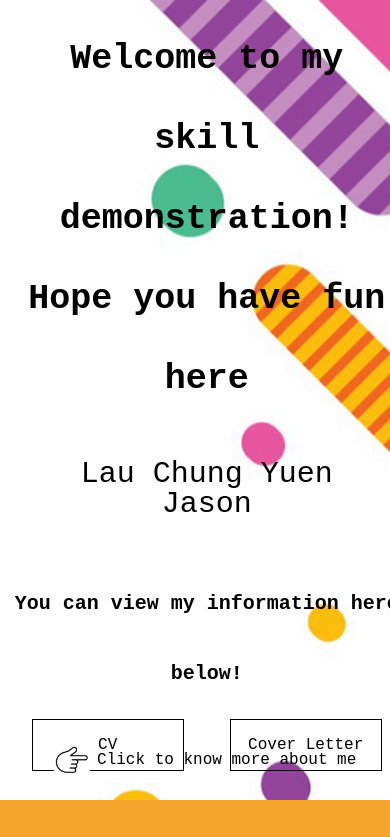
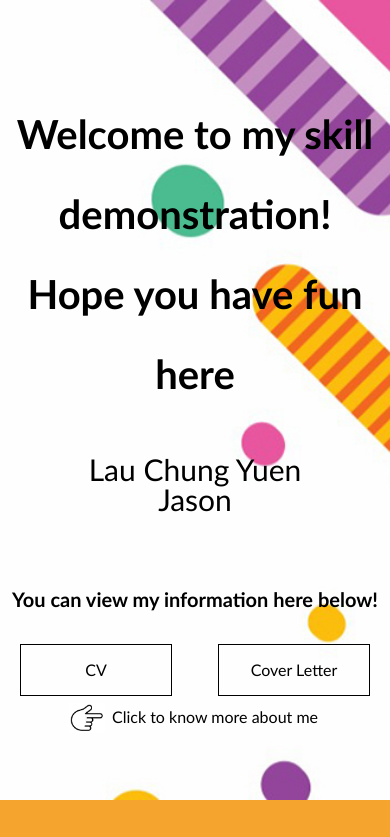
Before and after one commit to s050425b/personal_website, a plain HTML site: page index.html in a window 390 px wide. Shown: the top 837 px of the page. Drawn offline with nearby package versions, Linux system fonts and the light colour scheme; grey boxes are pictures that could not be loaded.

Commit message:
fix bug phone

```diff
--- a/index.css
+++ b/index.css
@@ -173,14 +173,13 @@ a{
 
     #more-info{
         display:none;
-    height:300px;
+        padding:50px;
         background-color: rgb(241, 241, 241);
     }
 
     #flex{
         display:flex;
         height:100%;
-
     }
 
     #more-info .info{
@@ -286,16 +285,31 @@ a{
     }
 
 @media only screen and (max-width: 870px){
-    body{
-        font-family: 'Courier New', Courier, monospace;
+
+    #top-title h2{
+        font-size:40px;
+
     }
 
-    #top-title h2{
-        font-size:35px;
+    #flex{
+        flex-direction: column;
+    }
+
+    #top #topRight #top-know{
+        top: 70%;
     }
 
     #topRight #top-info h2{
         font-size: 20px;
+    }
+
+    #more-info .info-container{
+        width:100%;
+    }
+
+
+    .info span{
+        font-size:20px;
     }
 
     #topLeft{
@@ -303,6 +317,7 @@ a{
     }
 
     #topRight{
+        position: initial;
         width:100%;
     }
 
```
Lines whose indentation alone changed are shown as unchanged.
